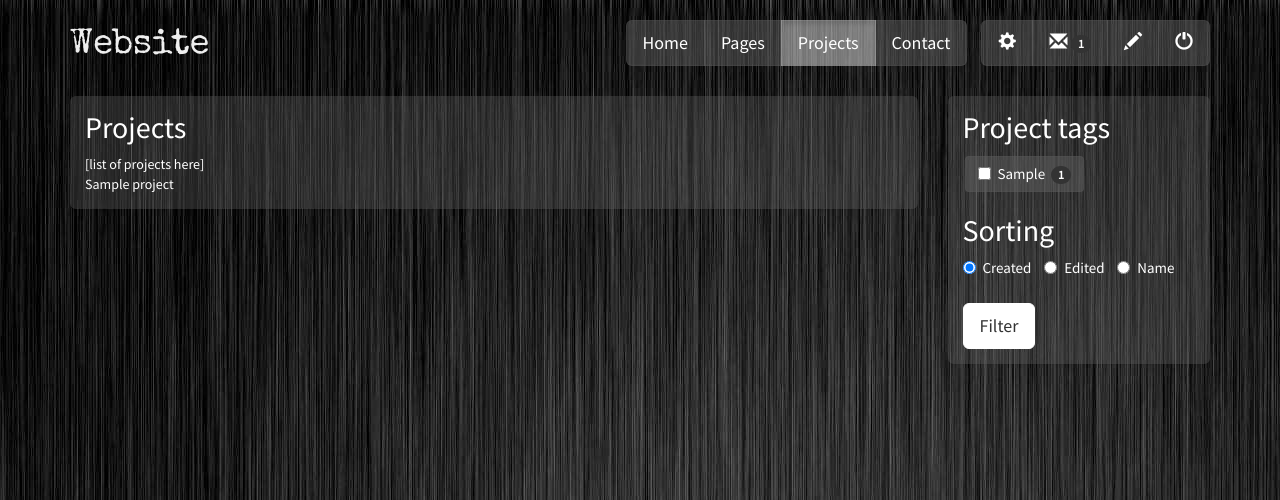
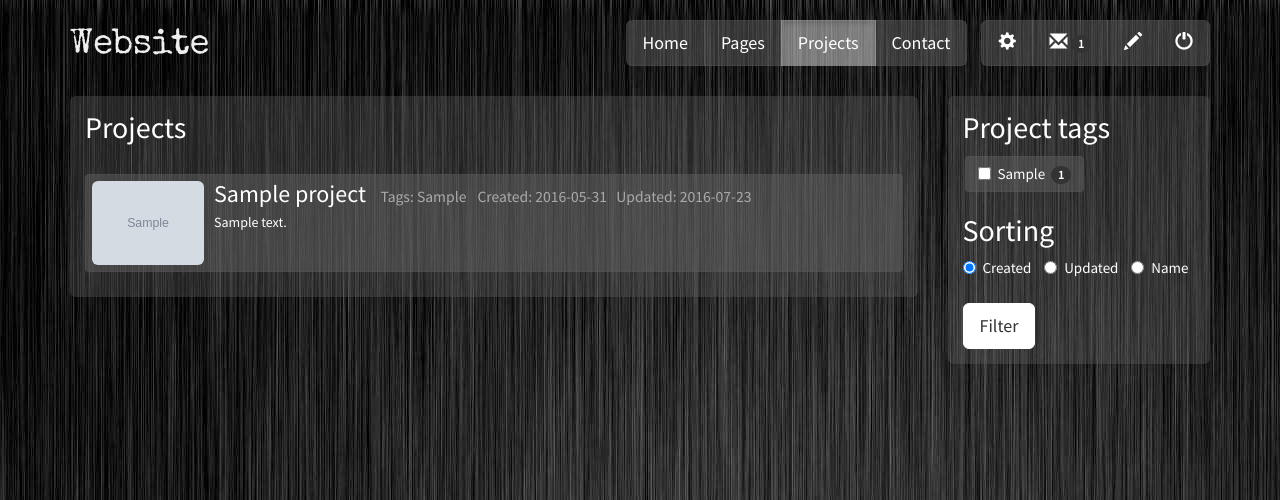
Before and after one commit to Aggrathon/AggrathonWebsite, a Flask app: page /projects/ in a window 1280 px wide. Shown: the top 500 px of the page. Run offline with Flask 2, Linux system fonts and the light colour scheme; data comes from the database, SQL or seed files in the repository; tables that the repository leaves empty hold one stand-in row (values such as "Sample post"); grey boxes marked "Sample" are stand-in pictures; parts of the project's set-up code (start-up, migrations or seed data) failed here and were passed over; some libraries are stand-ins or nearby versions.

Commit message:
Complete the projects list

```diff
--- a/website/model.py
+++ b/website/model.py
@@ -323,16 +323,19 @@ def project_get(path):
 def project_list(tags=None,order=None):
 	projects = None
 	if tags is not None and len(tags) is not 0:
-		projects = Project.query.join(ProjectTagged).join(ProjectTag).filter(ProjectTag.tag.in_(tags)).group_by(Project.id).all()
+		tq = db.session.query(ProjectTag.id).filter(ProjectTag.tag.in_(tags)).subquery()
+		pq = db.session.query(ProjectTagged.project_id).join(tq).group_by(ProjectTagged.project_id).subquery()
+		projects = db.session.query(Project.id, Project.path, Project.title, Project.description, Project.thumbnail).join(pq).order_by(Project.title).all()
 	else:
-		projects = Project.query.all()
-	if order is 'name':
+		projects = db.session.query(Project.id, Project.path, Project.title, Project.description, Project.thumbnail).all()
+	if order == 'name':
 		projects.sort(key=lambda p: p.title)
-	elif order is 'edited':
+	elif order == 'updated':
 		pass
 	else: #order is 'created'
 		pass
-	return projects
+	return [{'path':p.path, 'title':p.title, 'description':p.description, 'thumbnail':p.thumbnail, 'tags':[t[0] for t in \
+		db.session.query(ProjectTag.tag).join(db.session.query(ProjectTagged.tag_id).filter_by(project_id=p.id).subquery()).all()]} for p in projects]
 
 def project_tags():
 	return db.session.query(db.func.count(ProjectTagged.project_id).label("count"), ProjectTag.tag).group_by(ProjectTagged.tag_id).join(ProjectTag).order_by(db.desc("count")).all()
--- a/website/routes.py
+++ b/website/routes.py
@@ -289,7 +289,13 @@ def page(path):
 def projects():
 	tags =  request.args.getlist('tag')
 	order = request.args.get('sorting')
-	return render_page(create_page_fromfile("Projects", 'frontend/projects/projects.html', projects=model.project_list(tags, order)),\
+	title = "Projects"
+	if len(tags) > 0:
+		if len(tags) == 1:
+			title += " (Tag: %s)" %tags[0]
+		else:
+			title += " (Tags: %s)" %', '.join(tags)
+	return render_page(create_page_fromfile(title, 'frontend/projects/projects.html', projects=model.project_list(tags, order)),\
 	    create_sidebar_fromfile("frontend/projects/sidebar.html", tags=model.project_tags()), True)
 
 @app.route('/projects/<path:project>/')
--- a/website/static/style.css
+++ b/website/static/style.css
@@ -17,15 +17,12 @@ body {
     display: inline-block;
     margin: 20px 0px 10px 0px;
 }
-
-
 .page-header h1 {
 	font-family: 'Special Elite', cursive;
     display: inline-block;
     margin-top: 7px;
 	color: #eee;
 }
-
 .page-header div {
     float: right;
 }
@@ -146,11 +143,9 @@ fieldset[disabled] .btn-primary:hover {
 	padding: 1em;
 	border-radius:0.4em;
 }
-
 .panel h2 {
 	margin-top: 0px;
 }
-
 .panel h3 {
 	margin-top: 0px;
 	text-align: center;
@@ -161,10 +156,25 @@ fieldset[disabled] .btn-primary:hover {
   margin-left: auto;
   max-width: 1400px;
 }
-@media (min-width: 1430px) {
+@media (min-width: 1400px) {
 	.container {
 		width: 1400px;
 	}
+}
+
+.h1 .small, .h1 small,
+.h2 .small, .h2 small,
+.h3 .small, .h3 small,
+.h4 .small, .h4 small,
+.h5 .small, .h5 small,
+.h6 .small, .h6 small,
+h1 .small, h1 small,
+h2 .small, h2 small,
+h3 .small, h3 small,
+h4 .small, h4 small,
+h5 .small, h5 small,
+h6 .small, h6 small {
+	color: #AAA;
 }
 
 .alert-default {
--- a/website/templates/frontend/projects/projects.html
+++ b/website/templates/frontend/projects/projects.html
@@ -1,4 +1,26 @@
-[list of projects here]<br />
-{% for project in content.data.projects %}
-{{project.title}}<br />
-{% endfor %}
+<div class="blurb-list blurb-list-big">
+	<ul class="media-list">
+		{% for project in content.data.projects %}
+		<li class="media">
+			<a class="btn btn-default" href="{{ project.path }}/">
+				{% if project.thumbnail %}<div class="media-left"><img class="media-object img-rounded" src="{{ project.thumbnail }}" /></div>{% endif %}
+				<div class="media-body">
+					<h3 class="media-heading">
+						{{ project.title }}
+						{% if project.tags %}&nbsp;
+						<small style="display: inline-block;">
+							Tags:&nbsp;{% for tag in project.tags %}{{ tag }}{% if not loop.last %},{% endif %} {% endfor %}&nbsp;
+						</small>
+						{% endif %}
+						<small style="display: inline-block;">
+							Created:&nbsp;2016-05-31 &nbsp;
+							Updated:&nbsp;2016-07-23
+						</small>
+					</h3>
+					{% if project.description %}{{ project.description }}{% endif %}
+				</div>
+			</a>
+		</li>
+		{% endfor %}
+	</ul>
+</div>
--- a/website/templates/frontend/projects/sidebar.html
+++ b/website/templates/frontend/projects/sidebar.html
@@ -3,13 +3,13 @@
 	<div id="project-tags">
 		{% set sidebar_projects_tags = request.args.getlist('tag') %}
 		{% for tag in sidebar.data.tags %}
-		<span class="btn btn-default" style="margin:2px;">
+		<label class="btn btn-default" style="margin:2px;">
 			<label class="checkbox-inline">
 				<input type="checkbox" name="tag" value="{{tag.tag}}" {% if sidebar_projects_tags and tag.tag in sidebar_projects_tags %} checked {% endif %} />
 				{{tag.tag}}&nbsp;
 				<span class="badge">{{tag.count}}</span>
 			</label>
-		</span>
+		</label>
 		{% endfor %}
 	</div>
 
@@ -22,7 +22,7 @@
 			<label><input type="radio" name="sorting" value="created" {% if sidebar_projects_sorting =='created' or sidebar_projects_sorting ==none %} checked {% endif %} />Created</label>
 		</div>
 		<div class="radio-inline">
-			<label><input type="radio" name="sorting" value="edited" {% if sidebar_projects_sorting =='edited' %} checked {% endif %} />Edited</label>
+			<label><input type="radio" name="sorting" value="updated" {% if sidebar_projects_sorting =='updated' %} checked {% endif %} />Updated</label>
 		</div>
 		<div class="radio-inline">
 			<label><input type="radio" name="sorting" value="name" {% if sidebar_projects_sorting =='name' %} checked {% endif %} />Name</label>
```
